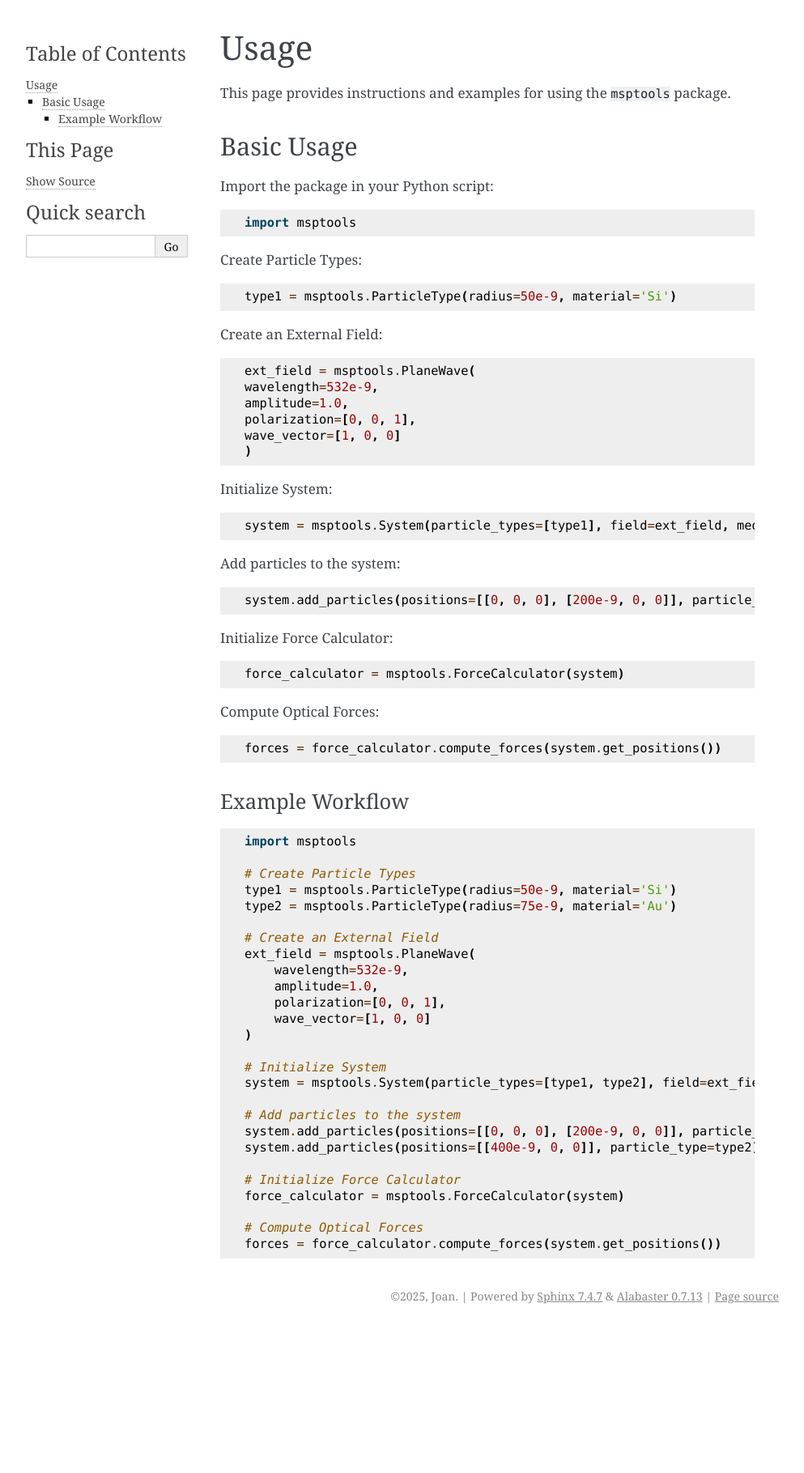
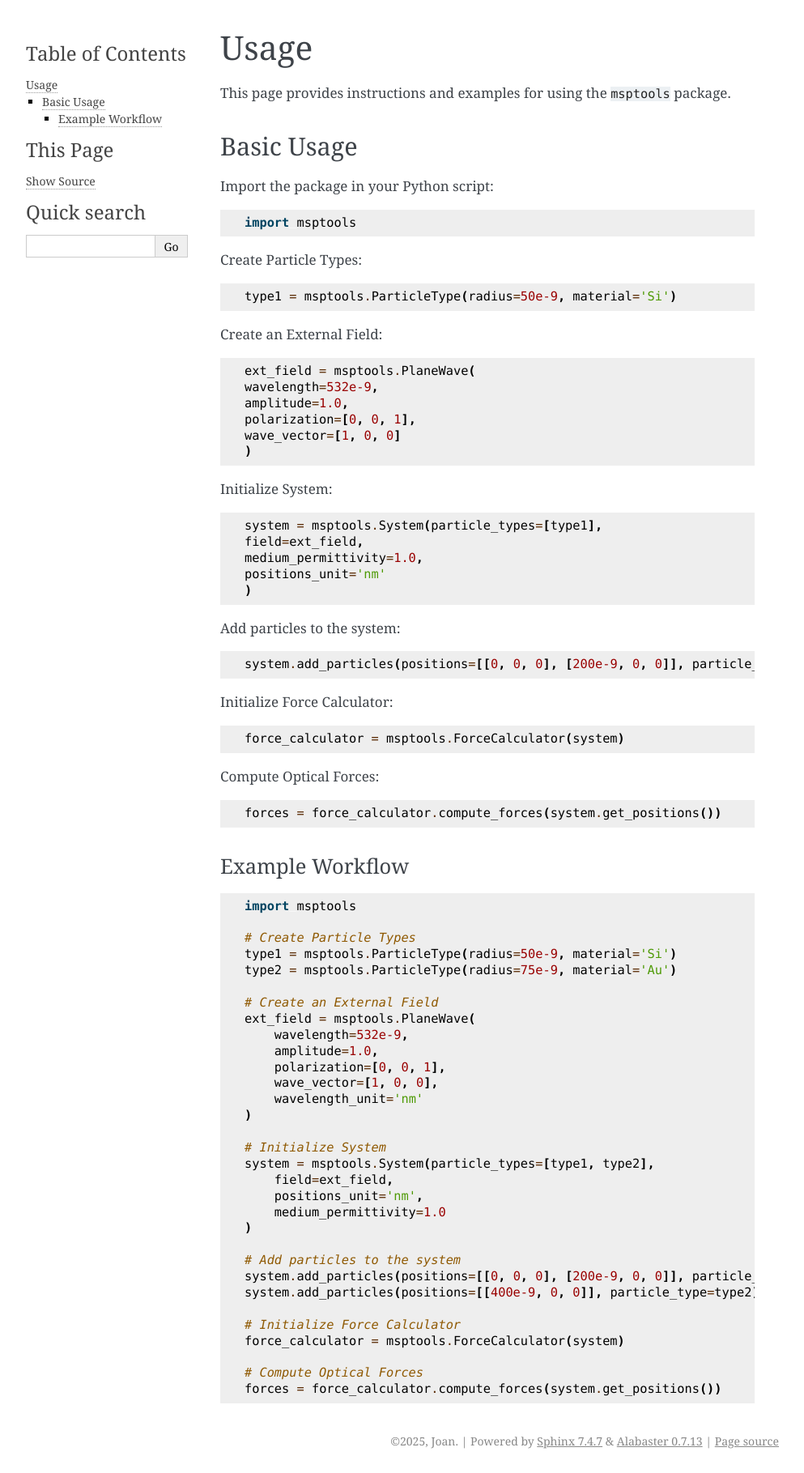
Before and after one commit to JJkrokoder/msptools, a Sphinx documentation site: the page built from docs/source/usage.rst, in a window 1280 px wide. Shown: the whole page at 81% size, without its empty margins (148-1141 px from the left). Built offline with Sphinx 7.4.7, drawn with Linux system fonts in a browser that asks for light colours; pages that are not in the unit, such as notebooks, are missing from menus; before the commit the page ends 1640 px from its top, so only the background shows below that.

Commit message:
Updated usage

```diff
--- a/docs/source/usage.rst
+++ b/docs/source/usage.rst
@@ -34,7 +34,11 @@ Initialize System:
 
 .. code-block:: python
 
-    system = msptools.System(particle_types=[type1], field=ext_field, medium_permittivity=1.0)
+    system = msptools.System(particle_types=[type1],
+    field=ext_field,
+    medium_permittivity=1.0,
+    positions_unit='nm'
+    )
 
 Add particles to the system:
 
@@ -70,11 +74,16 @@ Example Workflow
         wavelength=532e-9,
         amplitude=1.0,
         polarization=[0, 0, 1],
-        wave_vector=[1, 0, 0]
+        wave_vector=[1, 0, 0],
+        wavelength_unit='nm'
     )
 
     # Initialize System
-    system = msptools.System(particle_types=[type1, type2], field=ext_field, medium_permittivity=1.0)
+    system = msptools.System(particle_types=[type1, type2],
+        field=ext_field,
+        positions_unit='nm',
+        medium_permittivity=1.0
+    )
 
     # Add particles to the system
     system.add_particles(positions=[[0, 0, 0], [200e-9, 0, 0]], particle_type=type1)
```
